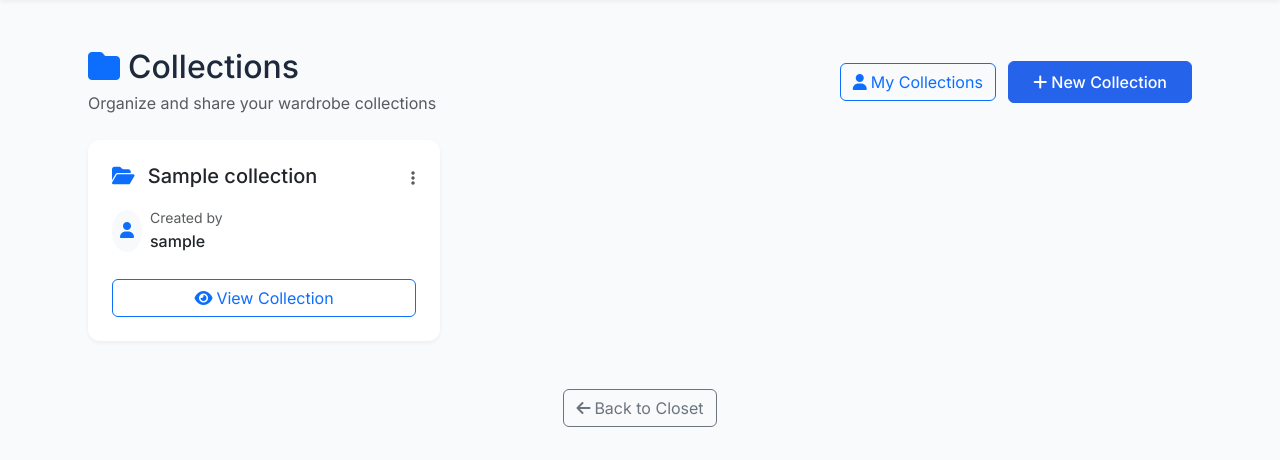
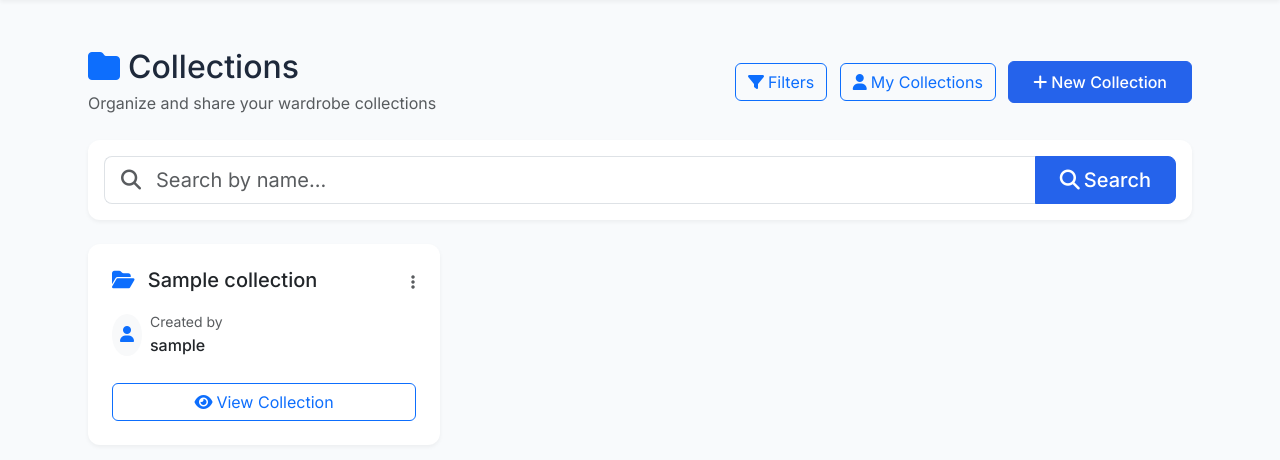
Before and after one commit to bradyp19/Clothing-Library, a Django app: page /closet/collections/ in a window 1280 px wide. Shown: the part 80-540 px from the top of the page. Run offline with Django 4.2, Linux system fonts and the light colour scheme; a user stored in the database is signed in; tables that the repository leaves empty hold one stand-in row (values such as "Sample post"); some libraries are stand-ins or nearby versions.

Commit message:
added search for collections and within collections

```diff
--- a/closet/filters.py
+++ b/closet/filters.py
@@ -1,7 +1,13 @@
 import django_filters
-from .models import Item, Clothing, Shoes
+from .models import Item, Clothing, Shoes, Collection
+
 
 class ItemFilter(django_filters.FilterSet):
     class Meta:
         model = Item
         fields = ['condition', 'fit', 'occasion','gender', 'status']
+
+class CollectionFilter(django_filters.FilterSet):
+    class Meta:
+        model = Collection
+        fields = ['privacy_setting']
--- a/closet/templates/closet/collection_list.html
+++ b/closet/templates/closet/collection_list.html
@@ -1,6 +1,7 @@
 <!-- closet/templates/closet/collections_list.html -->
 {% extends "closet/base.html" %}
 {% load collection_tags %}
+{% load crispy_forms_tags %}
 {% block title %}Collections{% endblock %}
 
 {% block content %}
@@ -14,6 +15,9 @@
             <p class="text-muted mb-0">Organize and share your wardrobe collections</p>
         </div>
         <div>
+            <button class="btn btn-outline-primary me-2" type="button" data-bs-toggle="offcanvas" data-bs-target="#filterSidebar">
+                <i class="fas fa-filter me-1"></i>Filters
+            </button>
             {% if user.profile.role == 'patron' %}
                 <a href="{% url 'closet:my_collections' %}" class="btn btn-outline-primary me-2">
                     <i class="fas fa-user me-1"></i>My Collections
@@ -25,9 +29,48 @@
         </div>
     </div>
 
-    {% if collections %}
+    <!-- Search Bar -->
+    <div class="card shadow-sm mb-4 border-0">
+        <div class="card-body p-3">
+            <form method="GET" class="mb-0">
+                <div class="input-group input-group-lg">
+                    <span class="input-group-text bg-white border-end-0">
+                        <i class="fas fa-search text-muted"></i>
+                    </span>
+                    <input type="text" class="form-control border-start-0 ps-0" name="q"
+                           placeholder="Search by name..." value="{{ search_query|default:'' }}">
+                    <button class="btn btn-primary px-4" type="submit">
+                        <i class="fas fa-search me-1"></i>Search
+                    </button>
+                </div>
+            </form>
+        </div>
+    </div>
+
+    <!-- Filter Sidebar -->
+    <div class="offcanvas offcanvas-end" tabindex="-1" id="filterSidebar">
+        <div class="offcanvas-header border-bottom">
+            <h5 class="offcanvas-title">
+                <i class="fas fa-filter me-2 text-primary"></i>Filters
+            </h5>
+            <button type="button" class="btn-close" data-bs-dismiss="offcanvas" aria-label="Close"></button>
+        </div>
+        <div class="offcanvas-body">
+            <form method="GET">
+                {{ filter.form | crispy }}
+                <button type="submit" class="btn btn-primary w-100 mt-3">
+                    <i class="fas fa-check me-1"></i>Apply Filter
+                </button>
+                <a href="{% url 'closet:collections_list' %}" class="btn btn-secondary w-100 mt-3">
+                    <i class="fas fa-times me-1"></i>Clear filter
+                </a>
+            </form>
+        </div>
+    </div>
+
+    {% if filter.qs %}
         <div class="row row-cols-1 row-cols-md-2 row-cols-lg-3 g-4">
-            {% for collection in collections %}
+            {% for collection in filter.qs %}
                 <div class="col">
                     <div class="card h-100 shadow-sm border-0 hover-shadow">
                         <div class="card-body p-4">
@@ -67,7 +110,7 @@
                                 </div>
                             </div>
                             <div class="d-grid">
-                                {% if user.profile.role == 'librarian' or user == collection.owner or collection|has_access:user %}
+                                {% if user.profile.role == 'librarian' or user == collection.owner or collection.privacy_setting == 'PUBLIC' or collection|has_access:user %}
                                     <a href="{% url 'closet:collection_detail' collection.id %}"
                                        class="btn btn-outline-primary">
                                         <i class="fas fa-eye me-1"></i>View Collection
@@ -91,7 +134,7 @@
                     <i class="fas fa-folder-open fa-3x text-primary"></i>
                 </div>
             </div>
-            <h4 class="text-muted mb-2">No collections found</h4>
+            <h4 class="text-muted mb-2">No collections found.</h4>
             <p class="text-muted mb-4">Create your first collection to get started</p>
             <a href="{% url 'closet:add_collection' %}" class="btn btn-primary btn-lg">
                 <i class="fas fa-plus me-1"></i>Create Collection
--- a/closet/templates/closet/item_detail.html
+++ b/closet/templates/closet/item_detail.html
@@ -193,7 +193,7 @@
             {% elif is_anonymous %}
                 <div class="d-grid gap-2">
                     <a href="{% url 'login:login' %}" class="btn btn-primary btn-lg">
-                        <i class="fas fa-sign-in-alt me-1"></i>Login to Manage Items
+                        <i class="fas fa-sign-in-alt me-1"></i>Login to Borrow
                     </a>
                 </div>
             {% endif %}
--- a/closet/views.py
+++ b/closet/views.py
@@ -9,7 +9,7 @@ from django.views.generic.list import ListView
 
 from .forms import ItemForm, AddImageFormset, CollectionForm, CollectionFormPrivacy, BorrowRequestForm, ItemReviewForm, \
     get_wanted_items_queryset, AccessRequestForm
-from .filters import ItemFilter
+from .filters import ItemFilter, CollectionFilter
 from closet.models import Item, Clothing, Shoes, Images, Collection, BorrowRequest, AccessRequest
 from login.models import Librarian, Patron, Profile
 
@@ -110,12 +110,46 @@ def item_list(request):
 @login_required
 def collections_list(request):
     # changed so that both librarian and patron can see all collections, handles public/private elsewhere
-    collections = Collection.objects.all()
-    return render(request, 'closet/collection_list.html', {'collections': collections})
+    search = request.GET.get("q", None)
+    if not request.user.is_authenticated:
+        qs = Collection.objects.filter(privacy_setting='PUBLIC')
+    else:
+        qs = Collection.objects.all()
+
+    if search:
+        qs = qs.filter(
+            Q(name__icontains=search)
+        )
+
+    f = CollectionFilter(request.GET, queryset=qs)
+    is_filtered = any(field in request.GET for field in f.get_fields())
+
+    context = {
+        'filter': f,
+        'search_query': search,
+        'is_filtered': is_filtered,
+        # add other fields?
+    }
+    return render(request, 'closet/collection_list.html', context)
 
 def public_collection_list(request):
-    public_collections = Collection.objects.filter(privacy_setting='PUBLIC')
-    return render(request, 'closet/public_collections.html', {'public_collections': public_collections})
+    search = request.GET.get("q", None)
+    qs = Collection.objects.filter(privacy_setting='PUBLIC')
+    if search:
+        qs = qs.filter(
+            Q(name__icontains=search)
+        )
+
+    f = CollectionFilter(request.GET, queryset=qs)
+    is_filtered = any(field in request.GET for field in f.get_fields())
+
+    context = {
+        'filter': f,
+        'search_query': search,
+        'is_filtered': is_filtered,
+        # add other fields?
+    }
+    return render(request, 'closet/public_collections.html', context)
 
 @login_required
 def my_collections_list(request):
@@ -125,11 +159,22 @@ def my_collections_list(request):
 
 def collection_detail(request, collection_id):
     collection = get_object_or_404(Collection, id=collection_id)
+    search = request.GET.get("q", None)
+    qs = collection.items.all()
+    if search:
+        qs = qs.filter(
+            Q(item_name__icontains=search) | Q(brand__icontains=search)
+        )
+    context = {
+        'collection': collection,
+        'search_query': search,
+        'qs': qs,
+    }
     # guest access
     if collection.privacy_setting.lower() == 'public':
-        return render(request, 'closet/collection_detail.html', {'collection': collection})
+        return render(request, 'closet/collection_detail.html', context)
     elif request.user.is_authenticated and (request.user == collection.owner or has_access(request, collection_id) or is_librarian(request)):
-        return render(request, 'closet/collection_detail.html', {'collection': collection})
+        return render(request, 'closet/collection_detail.html', context)
     else:
     # Only allow access if the user is the owner or is a librarian or if collection is public
         if not (request.user == collection.owner or has_access(request, collection_id) or is_librarian(request) or collection.privacy_setting.lower() == 'public'):
```
Also changed, not shown: closet/templates/closet/collection_detail.html (+22 -3 lines), closet/templates/closet/public_collections.html (+45 -4 lines).
